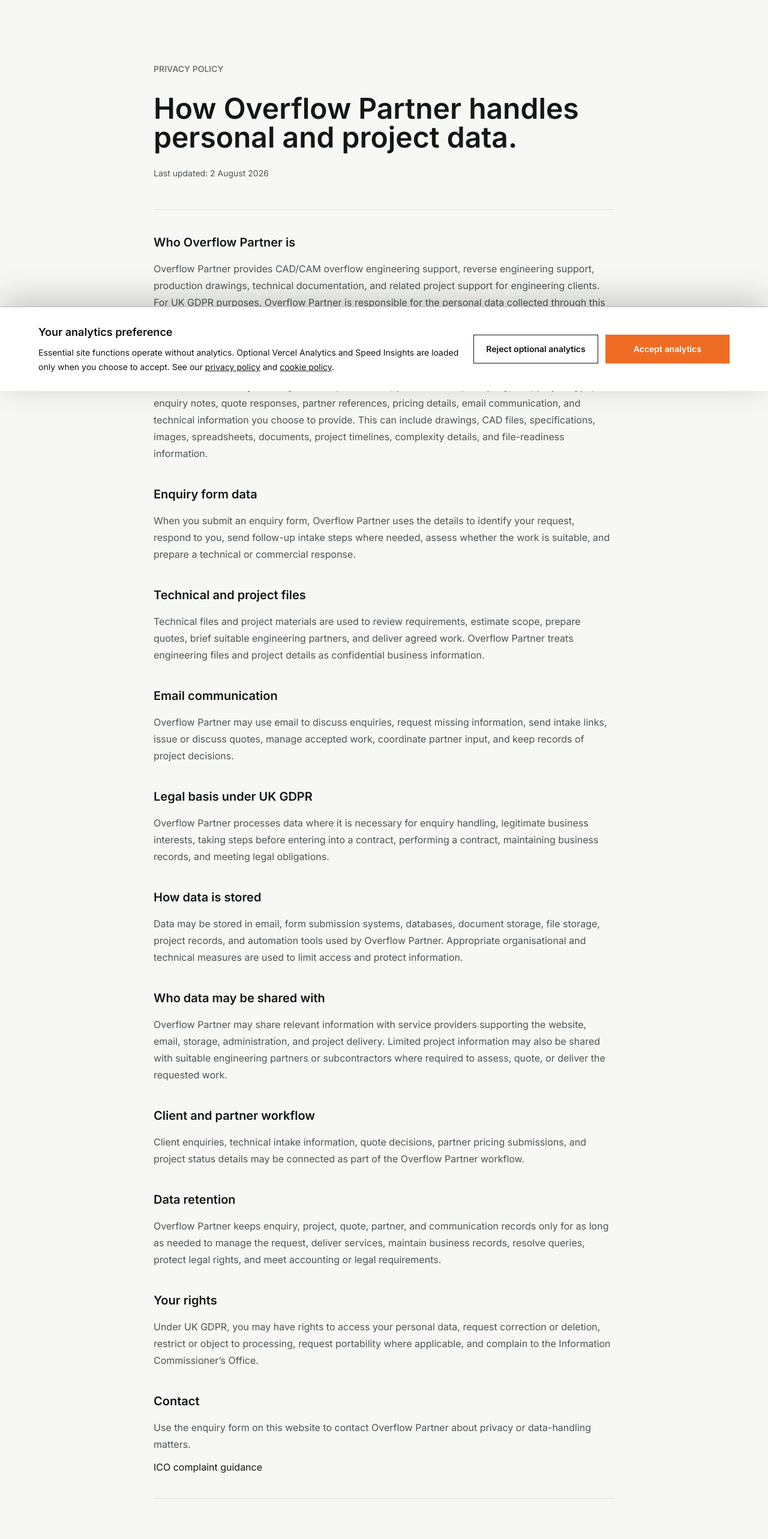
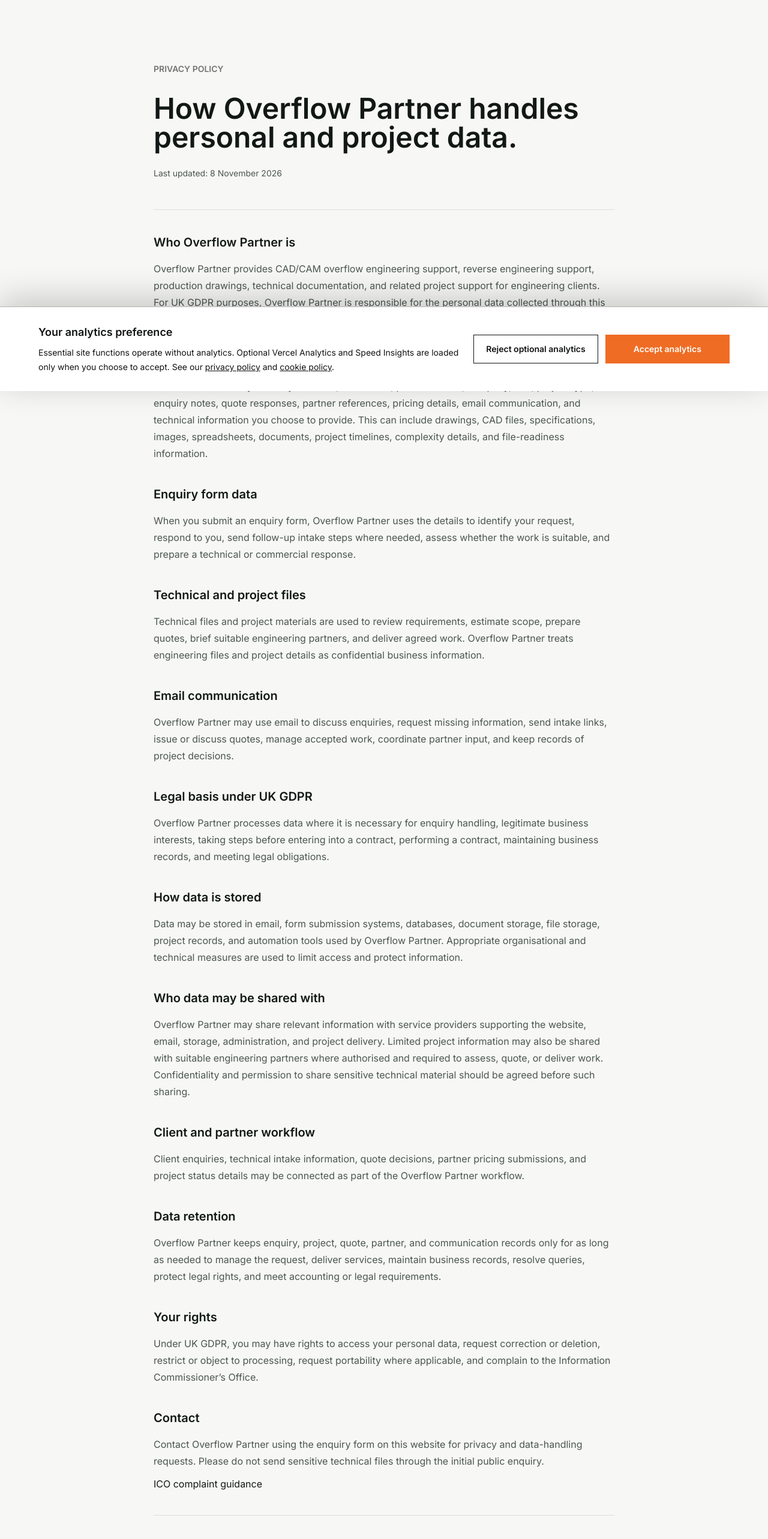
Before and after one commit to zeeshankhanminhas/Overflow-Partner, a Next.js app: page /privacy in a window 1280 px wide. Shown: the part 148-2714 px from the top of the page at 60% size. Built offline with nearby package versions, Linux system fonts and the light colour scheme; no server answers.

Commit message:
Update privacy copy on protected technical sharing and contact

```diff
--- a/app/privacy/page.tsx
+++ b/app/privacy/page.tsx
@@ -4,7 +4,7 @@ import Header from '@/components/Header';
 export const metadata = {
   title: 'Privacy Policy | Overflow Partner',
   description: 'Overflow Partner privacy policy for enquiries, project files, client communication, and partner workflow data.',
-  alternates: { canonical: '/privacy/' },
+  alternates: { canonical: '/privacy' },
 };
 
 const sections = [
@@ -15,7 +15,7 @@ const sections = [
   ['Email communication', 'Overflow Partner may use email to discuss enquiries, request missing information, send intake links, issue or discuss quotes, manage accepted work, coordinate partner input, and keep records of project decisions.'],
   ['Legal basis under UK GDPR', 'Overflow Partner processes data where it is necessary for enquiry handling, legitimate business interests, taking steps before entering into a contract, performing a contract, maintaining business records, and meeting legal obligations.'],
   ['How data is stored', 'Data may be stored in email, form submission systems, databases, document storage, file storage, project records, and automation tools used by Overflow Partner. Appropriate organisational and technical measures are used to limit access and protect information.'],
-  ['Who data may be shared with', 'Overflow Partner may share relevant information with service providers supporting the website, email, storage, administration, and project delivery. Limited project information may also be shared with suitable engineering partners or subcontractors where required to assess, quote, or deliver the requested work.'],
+  ['Who data may be shared with', 'Overflow Partner may share relevant information with service providers supporting the website, email, storage, administration, and project delivery. Limited project information may also be shared with suitable engineering partners where authorised and required to assess, quote, or deliver work. Confidentiality and permission to share sensitive technical material should be agreed before such sharing.'],
   ['Client and partner workflow', 'Client enquiries, technical intake information, quote decisions, partner pricing submissions, and project status details may be connected as part of the Overflow Partner workflow.'],
   ['Data retention', 'Overflow Partner keeps enquiry, project, quote, partner, and communication records only for as long as needed to manage the request, deliver services, maintain business records, resolve queries, protect legal rights, and meet accounting or legal requirements.'],
   ['Your rights', 'Under UK GDPR, you may have rights to access your personal data, request correction or deletion, restrict or object to processing, request portability where applicable, and complain to the Information Commissioner’s Office.'],
@@ -30,7 +30,7 @@ export default function PrivacyPage() {
           <div className="privacy_wrapper mx-auto max-w-3xl">
             <p className="text_eyebrow mb-8 text-sm font-semibold uppercase text-neutral-500">Privacy Policy</p>
             <h1 className="heading_section text-4xl font-semibold leading-tight md:text-5xl">How Overflow Partner handles personal and project data.</h1>
-            <p className="text_body mt-6 text-sm leading-6 text-[var(--muted)]">Last updated: 2 August 2026</p>
+            <p className="text_body mt-6 text-sm leading-6 text-[var(--muted)]">Last updated: 8 November 2026</p>
             <div className="privacy_content mt-12 grid gap-10 border-y border-black/10 py-10">
               {sections.map(([title, text]) => (
                 <section className="privacy_block" key={title}>
@@ -40,7 +40,7 @@ export default function PrivacyPage() {
               ))}
               <section className="privacy_block">
                 <h2 className="heading_card text-xl font-semibold">Contact</h2>
-                <p className="text_body mt-4 text-base leading-7 text-[var(--muted)]">Use the enquiry form on this website to contact Overflow Partner about privacy or data-handling matters.</p>
+                <p className="text_body mt-4 text-base leading-7 text-[var(--muted)]">Contact Overflow Partner using the enquiry form on this website for privacy and data-handling requests. Please do not send sensitive technical files through the initial public enquiry.</p>
                 <a className="text_link mt-3 block w-fit text-[var(--ink)] underline-offset-4 hover:underline" href="https://ico.org.uk/make-a-complaint/" target="_blank" rel="noreferrer">ICO complaint guidance</a>
               </section>
             </div>
```
